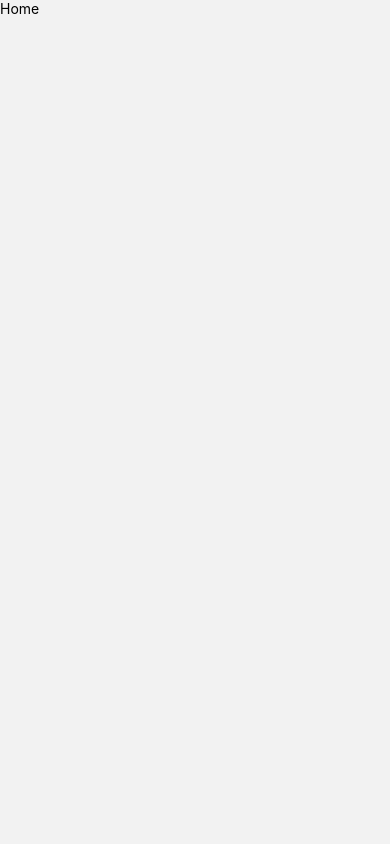
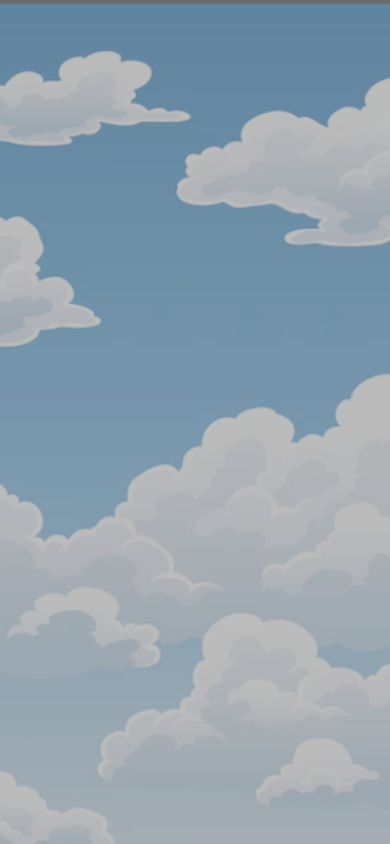
Before and after one commit to rohantotherescue/weather-app, a React Native app: screen /Home in a window 390 px wide. Built offline with nearby package versions, Linux system fonts and the light colour scheme.

Commit message:
added background image

```diff
--- a/src/Home.tsx
+++ b/src/Home.tsx
@@ -1,10 +1,26 @@
-import { View, Text } from 'react-native'
+import { View, Text, ImageBackground, StyleSheet } from 'react-native'
 import React from 'react'
+import { deviceHeight, deviceWidth } from './Dimensions'
 
-export default function Home() {
+const Home= ()=>  {
   return (
     <View>
-      <Text>Home</Text>
+      <ImageBackground source={require('../assets/images/background.png')} style= {styles.bgImg} imageStyle= {styles.bgImg}>
+
+      </ImageBackground>
     </View>
   )
 }
+
+const styles= StyleSheet.create(
+    {
+        bgImg: {
+            height: deviceHeight,
+            width: deviceWidth,
+            opacity: 0.6,
+            backgroundColor: 'black'
+        }
+    }
+)
+
+export default Home;
```
